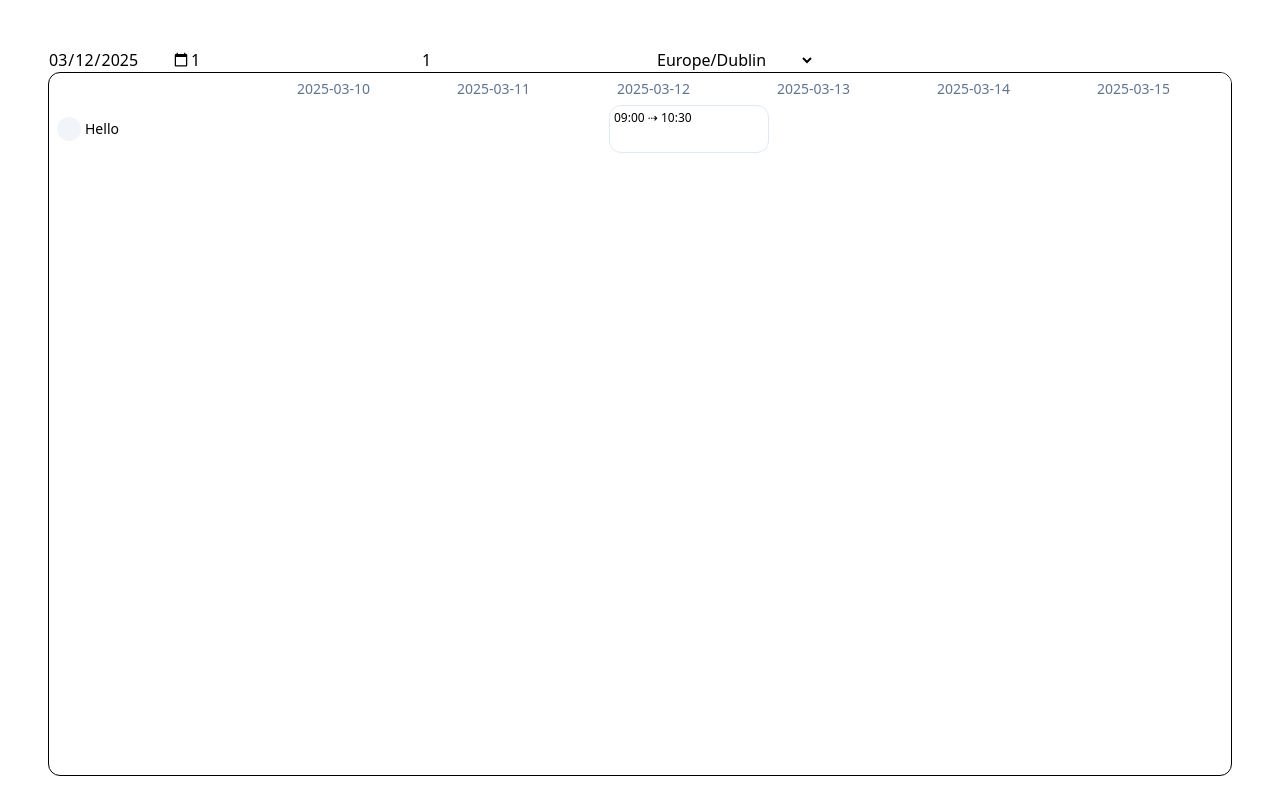
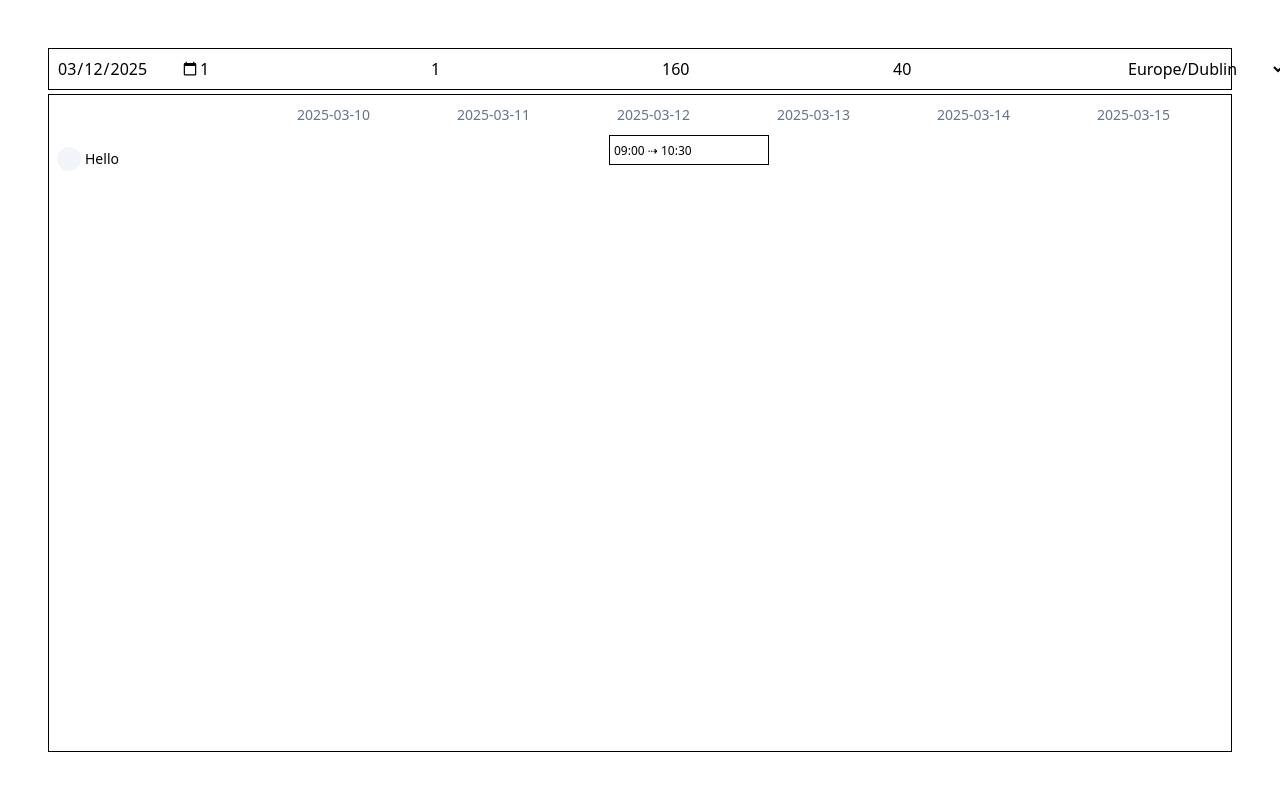
Before and after one commit to niallbarrett/cullendar, a Vue app: page / in a window 1280 px wide. Built offline with nearby package versions, Linux system fonts and the light colour scheme; the HTML template or start-up script is replaced by a standard one.

Commit message:
Re-do the api layer again

```diff
--- a/src/App.vue
+++ b/src/App.vue
@@ -1,16 +1,18 @@
 <template>
-  <div class="h-screen p-12">
-    <div class="flex">
+  <div class="h-screen p-12 flex flex-col gap-1 ">
+    <div class="p-2 flex border border-black">
       <input v-model="date" type="date"/>
       <input v-model="nWeeks" type="number" min="1"/>
       <input v-model="firstDayOfWeek" type="number" min="0"/>
+      <input v-model="colWidth" type="number" min="0"/>
+      <input v-model="headHeight" type="number" min="0"/>
       <select v-model="timezone">
         <option v-for="zone in ZONES" :key="zone" :value="zone">{{ zone }}</option>
       </select>
     </div>
     <Cullendar
       :cullendar="cullendar"
-      class="bg-white border border-black rounded-xl text-sm">
+      class="flex-1 bg-white border border-black text-sm">
       <template #dayHead="{ date }">
         <div class="h-full px-2 flex items-center text-slate-500" @click="addResource(date)">
           <span class="truncate">{{ date }}</span>
@@ -27,8 +29,8 @@
           <span class="truncate">{{ resource.label }}</span>
         </div>
       </template>
-      <template #event="{ event }">
-        <Event :event="event" @click="updateEvent(event)"/>
+      <template #event="{ event, resource, date }">
+        <Event :event="event" @click="addEvent({ resource, date })"/>
       </template>
     </Cullendar>
   </div>
@@ -51,17 +53,26 @@ const nWeeks = ref(1)
 const firstDayOfWeek = ref(1)
 const timezone = ref(ZONES[0])
 
+const colWidth = ref(160)
+const headHeight = ref(40)
+
 const resources = ref([{ id: '0', label: 'Hello' }])
 const events = ref([{ id: '0', resourceId: '0', start: '2025-03-12T09:00:00.000Z', end: '2025-03-12T10:30:00.000Z' }])
 const options = reactive({
-  date,
-  timezone,
-  nWeeks,
-  firstDayOfWeek,
-  onView: (e) => console.log('view', e)
+  view: {
+    date,
+    timezone,
+    nWeeks,
+    firstDayOfWeek
+  },
+  layout: {
+    colWidth,
+    headHeight
+  },
+  callbacks: { onView: (e) => console.log('VIEW CHANGED', e) }
 })
 
 const cullendar = create(resources, events, options)
-const { addResource, updateResource, updateEvent } = useDemo(resources, events)
+const { addResource, updateResource, addEvent } = useDemo(resources, events)
 console.log(cullendar)
 </script>
--- a/src/components/Cullendar/Resources.vue
+++ b/src/components/Cullendar/Resources.vue
@@ -23,6 +23,10 @@ const props = defineProps({
   rows: {
     type: Array,
     default: () => []
+  },
+  headHeight: {
+    type: Number,
+    required: true
   }
 })
 
@@ -33,7 +37,7 @@ const options = computed(() => ({
   getScrollElement: () => el.value,
   estimateSize: i => props.rows[i].size,
   overscan: 1,
-  paddingStart: 32
+  paddingStart: props.headHeight
 }))
 
 const rowVirtualizer = useVirtualizer(options)
--- a/src/components/Cullendar/Timeline.vue
+++ b/src/components/Cullendar/Timeline.vue
@@ -3,7 +3,6 @@
     <div
       class="cullendar-timeline-wrapper"
       :style="wrapperStyle">
-
       <div class="cullendar-timeline-head">
         <div
           v-for="col in virtualColumns"
@@ -13,7 +12,6 @@
           <slot name="dayHead" v-bind="{ date: columns[col.index] }"/>
         </div>
       </div>
-
       <template v-for="row in virtualRows" :key="row.index">
         <div
           v-for="col in virtualColumns"
@@ -29,7 +27,7 @@
 
 <script setup>
 // Libraries
-import { ref, computed } from 'vue'
+import { ref, computed, watch } from 'vue'
 import { useVirtualizer } from '@tanstack/vue-virtual'
 // Utils
 import toPx from '@/components/Cullendar/utils/ToPx'
@@ -42,6 +40,14 @@ const props = defineProps({
   columns: {
     type: Array,
     default: () => []
+  },
+  columnWidth: {
+    type: Number,
+    required: true
+  },
+  headHeight: {
+    type: Number,
+    required: true
   }
 })
 
@@ -52,13 +58,13 @@ const rowOptions = computed(() => ({
   getScrollElement: () => el.value,
   estimateSize: (i) => props.rows[i].size,
   overscan: 0,
-  paddingStart: 32
+  paddingStart: props.headHeight
 }))
 const colOptions = computed(() => ({
   horizontal: true,
   count: props.columns.length,
   getScrollElement: () => el.value,
-  estimateSize: () => 160, // TODO: Lane info
+  estimateSize: () => props.columnWidth,
   overscan: 0
 }))
 
@@ -74,17 +80,19 @@ const wrapperStyle = computed(() => ({
   width: toPx(totalSizeColumns.value)
 }))
 
+watch(() => props.columnWidth, () => columnVirtualizer.value.measure())
+
 function toHeadStyle(col) {
   return {
-    height: toPx(32),
-    width: toPx(160),
+    height: toPx(props.headHeight),
+    width: toPx(props.columnWidth),
     transform: `translateX(${toPx(col.start)}) translateY(0)`,
     background: '#fff'
   }
 }
 function toColStyle(row, col) {
   return {
-    width: toPx(160), // TODO: Variable width when smaller
+    width: toPx(props.columnWidth), // TODO: Variable width when smaller
     height: toPx(props.rows[row.index].size),
     transform: `translateX(${toPx(col.start)}) translateY(${toPx(row.start)})`
   }
--- a/src/components/Cullendar/api/Config.js
+++ /dev/null
@@ -1,21 +0,0 @@
-import toISODate from '../utils/date/ToIsoDate'
-
-const DEFAULTS = {
-  timezone: Intl.DateTimeFormat().resolvedOptions().timeZone,
-  nWeeks: 1,
-  firstDayOfWeek: 1,
-  colWidth: 160, // TODO: Implement
-  rowHeight: 50 // TODO: Implement
-}
-
-function build(options) {
-  return {
-    date: options.date || toISODate(new Date()), // TODO: in timezone
-    timezone: options.timezone || DEFAULTS.timezone,
-    nWeeks: Math.max(options.nWeeks || DEFAULTS.nWeeks, 1),
-    firstDayOfWeek: options.firstDayOfWeek ?? DEFAULTS.firstDayOfWeek,
-    onView: options.onView
-  }
-}
-
-export { build }
--- /dev/null
+++ b/src/components/Cullendar/api/Defaults.js
@@ -0,0 +1,8 @@
+export default {
+  timezone: Intl.DateTimeFormat().resolvedOptions().timeZone,
+  nWeeks: 1,
+  firstDayOfWeek: 1,
+  colWidth: 160, // TODO: Implement
+  rowHeight: 50, // TODO: Implement
+  headHeight: 32 // TODO: Implement
+}
--- a/src/components/Cullendar/api/Events.js
+++ b/src/components/Cullendar/api/Events.js
@@ -1,7 +1,7 @@
 import toArray from '../utils/ToArray'
 
 function build(events) {
-  return events.reduce((acc, event) => {
+  return events.reduce((acc, event) => { // TODO: Ignore events that fall outside current period?
     toArray(event.resourceId).forEach(id => (acc.get(id) || acc.set(id, new Set()).get(id)).add(event))
     return acc
   }, new Map())
--- /dev/null
+++ b/src/components/Cullendar/api/Layout.js
@@ -0,0 +1,10 @@
+import DEFAULTS from './Defaults'
+
+function build(options) {
+  return {
+    colWidth: options.colWidth ?? DEFAULTS.colWidth,
+    headHeight: options.headHeight ?? DEFAULTS.headHeight
+  }
+}
+
+export { build }
--- a/src/components/Cullendar/api/Resources.js
+++ b/src/components/Cullendar/api/Resources.js
@@ -8,14 +8,15 @@ function build(resources, eventMap) {
   return resources.flatMap(r => [r, ...toArray(r.resources)].map(r => toResource(r, eventMap.get(r.id))))
 }
 
-function toResource(val, events) {
+function toResource(val, events = new Set()) {
   const isGroup = !!val.resources
+  const nEvents = events.size
 
   return {
     ...val,
     events, // TODO: Better to decouple events?
     isGroup,
-    size: isGroup ? 24 : 48
+    size: isGroup ? 24 : nEvents * 48 // TODO: events within current period
   }
 }
 
--- a/src/components/Cullendar/api/View.js
+++ b/src/components/Cullendar/api/View.js
@@ -1,11 +1,17 @@
 // Libraries
 import { addWeeks, startOfWeek, endOfWeek, eachDayOfInterval } from 'date-fns'
+import DEFAULTS from './Defaults'
 // Utils
 import toISODate from '../utils/date/ToIsoDate'
 
 function build(options) {
-  const start = startOfWeek(options.date, { weekStartsOn: options.firstDayOfWeek })
-  const end = endOfWeek(addWeeks(start, options.nWeeks - 1), { weekStartsOn: options.firstDayOfWeek })
+  const timezone = options.timezone || DEFAULTS.timezone
+  const initialDate = options.date || toISODate(new Date()) // TODO: in timezone
+  const nWeeks = Math.max(options.nWeeks || DEFAULTS.nWeeks, 1)
+  const firstDayOfWeek = options.firstDayOfWeek ?? DEFAULTS.firstDayOfWeek
+
+  const start = startOfWeek(initialDate, { weekStartsOn: firstDayOfWeek })
+  const end = endOfWeek(addWeeks(start, nWeeks - 1), { weekStartsOn: firstDayOfWeek })
   const d = eachDayOfInterval({
     start,
     end
@@ -17,6 +23,9 @@ function build(options) {
   return {
     start: dates.at(0),
     end: dates.at(-1),
+    timezone,
+    nWeeks,
+    firstDayOfWeek,
     dates
   }
 }
--- a/src/components/Cullendar/api/index.js
+++ b/src/components/Cullendar/api/index.js
@@ -1,25 +1,25 @@
 // Libraries
 import { computed, unref, watch } from 'vue'
 // API
-import { build as buildConfig } from './Config'
 import { build as buildView } from './View'
+import { build as buildLayout } from './Layout'
 import { build as buildEvents } from './Events'
 import { build as buildResources } from './Resources'
 
 function create(r, events, options) {
-  const config = computed(() => buildConfig(options))
-  const view = computed(() => buildView(config.value))
+  const view = computed(() => buildView(options.view))
+  const layout = computed(() => buildLayout(options.layout))
 
   const eventMap = computed(() => buildEvents(unref(events)))
   const resources = computed(() => buildResources(unref(r), eventMap.value))
 
-  watch(view, () => options?.onView?.(view.value))
+  watch(view, () => options?.callbacks?.onView?.(view.value))
 
   // util lads for times?
 
   return {
-    config,
     view,
+    layout,
     resources
   }
 }
--- a/src/components/Cullendar/index.vue
+++ b/src/components/Cullendar/index.vue
@@ -4,6 +4,7 @@
       v-slot="{ resource }"
       ref="resourcesRef"
       :rows="resources"
+      :head-height="layout.headHeight"
       @scroll.passive="syncScroll('resources', $event)">
       <slot v-if="resource.isGroup" name="resourceGroup" v-bind="{ resource }"/>
       <slot v-else name="resource" v-bind="{ resource }"/>
@@ -12,7 +13,9 @@
     <Timeline
       ref="timelineRef"
       :rows="resources"
-      :columns="dates"
+      :columns="view.dates"
+      :column-width="layout.colWidth"
+      :head-height="layout.headHeight"
       @scroll.passive="syncScroll('timeline', $event)">
 
       <template #dayHead="{ date }">
@@ -21,18 +24,12 @@
 
       <template #day="{ resource, date }">
         <slot v-if="!resource.isGroup" name="day" v-bind="{ resource, date }">
-
-          <div
-            class="cullendar-resources-day"
-            @click.self="onDateClick({ resource, date })">
           <template v-for="event in resource.events" :key="event.id">
             <slot
               v-if="isOnDay(event.start, date)"
               name="event"
               v-bind="{ resource, event, date }"/>
           </template>
-          </div>
-
         </slot>
       </template>
 
@@ -43,9 +40,9 @@
 
 <script setup>
 // Libraries
-import { ref, computed, defineOptions } from 'vue'
+import { ref, toRefs, defineOptions } from 'vue'
 // Utils
-import toTimezoneDate from './utils/date/ToTimezoneDate'
+// import toTimezoneDate from './utils/date/ToTimezoneDate'
 // Components
 import Timeline from './Timeline'
 import Resources from './Resources'
@@ -60,18 +57,12 @@ const props = defineProps({
 const resourcesRef = ref()
 const timelineRef = ref()
 
-const config = computed(() => props.cullendar.config.value)
-const dates = computed(() => props.cullendar.view.value.dates)
-const resources = computed(() => props.cullendar.resources.value)
+const { layout, view, resources } = toRefs(props.cullendar)
 
 function syncScroll(source, e) {
   const target = source === 'resources' ? timelineRef : resourcesRef
 
   target.value.$el.scrollTop = e.target.scrollTop
-}
-function onDateClick(payload) {
-  console.log(payload.date, toTimezoneDate(payload.date, config.value.timezone).toISOString())
-  // console.log(payload) // TODO: Hook up to API
 }
 function isOnDay(start, date) {
   return start.slice(0, 10) === date // TODO: Timezone and an actual check
@@ -86,8 +77,4 @@ defineOptions({ name: 'Cullendar' })
     display: flex;
     overflow: hidden;
   }
-  .cullendar-resources-day {
-    height: 100%;
-    display: flex;
-  }
 </style>
--- a/src/components/Event.vue
+++ b/src/components/Event.vue
@@ -1,5 +1,5 @@
 <template>
-  <div class="ev min-w-0 p-1 flex flex-col flex-1 bg-white border border-slate-200 rounded-xl leading-none select-none hover:border-blue-500">
+  <div class="ev min-w-0 p-1 bg-white border border-black">
     <span class="text-xs">{{ label }}</span>
   </div>
 </template>
```
Lines whose indentation alone changed are shown as unchanged.
